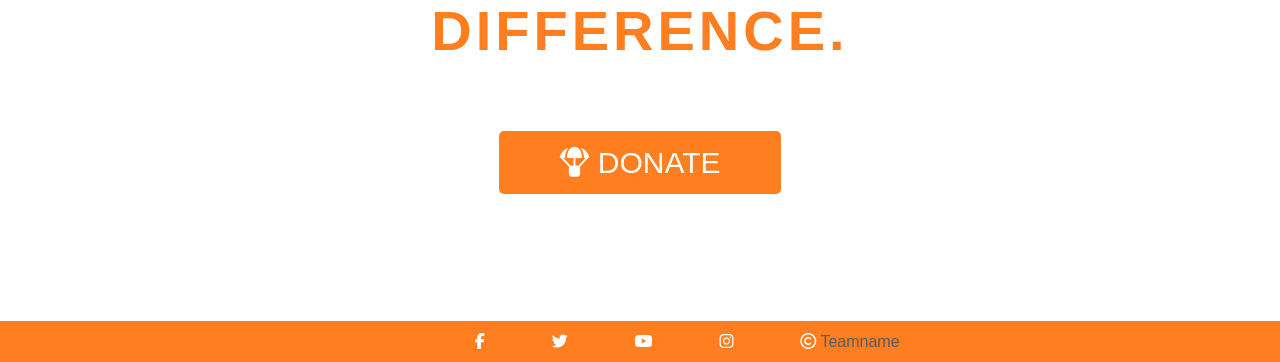
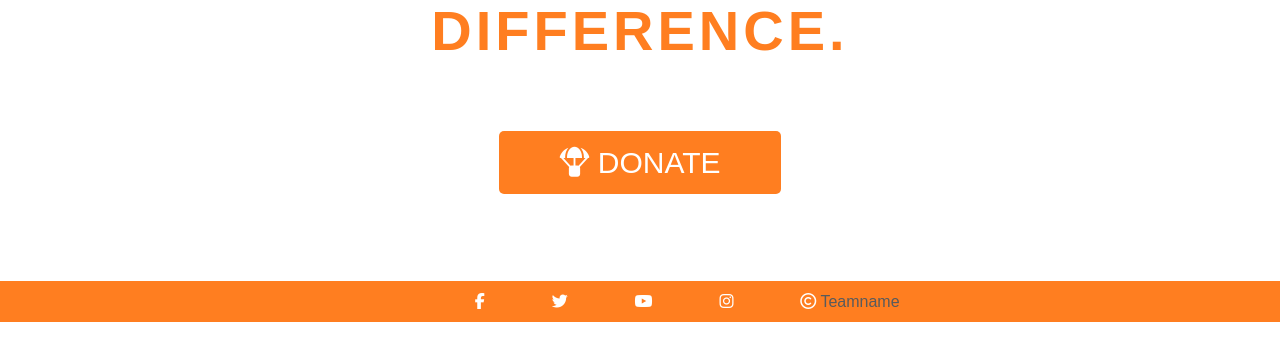
Before and after one commit to jackcrosbie/hackathon-feb, a Django app: page / in a window 1280 px wide. Shown: the part 2545-2907 px from the top of the page. After the commit the page ends 2867 px from the top, so only its background shows below. Run offline with Django 3.2, Linux system fonts and the light colour scheme; some libraries are stand-ins or nearby versions.

Commit message:
add events in admin panel and make changes to footer

```diff
--- a/ngo/static/css/base.css
+++ b/ngo/static/css/base.css
@@ -7,6 +7,8 @@ body {
     font-family: 'Helvetica St', sans-serif;
     font-weight: 300;
     color: #585b5d;
+    position: relative;
+    min-height: 100vh;
 }
 
 a {
@@ -300,8 +302,11 @@ h2 {
 }
 
 /* --- Footer ------------------------ */
-footer {
-    height: 40px;
+.footer {
+    position: absolute;
+    bottom: 0;
+    width: 100%;
+    height: 2.5rem;
 }
 
 .social-footer {
--- a/ngo/templates/base.html
+++ b/ngo/templates/base.html
@@ -55,7 +55,7 @@
   {% endblock %}
 
   <!-- Footer-->
-  <footer>
+  <footer class="footer">
     <!--Add everything you want to have in the footer here-->
     <ul class="social-footer">
       <li><a href="https://facebook.com" target="_blank" rel="noopener" aria-label="Visit our Facebook page (opens in a new tab)">
```
Also changed, not shown: ngo/directory/templates/directory/donate.html (+18 -0 lines), ngo/directory/templates/directory/events.html (+3 -8 lines), ngo/db.sqlite3.
